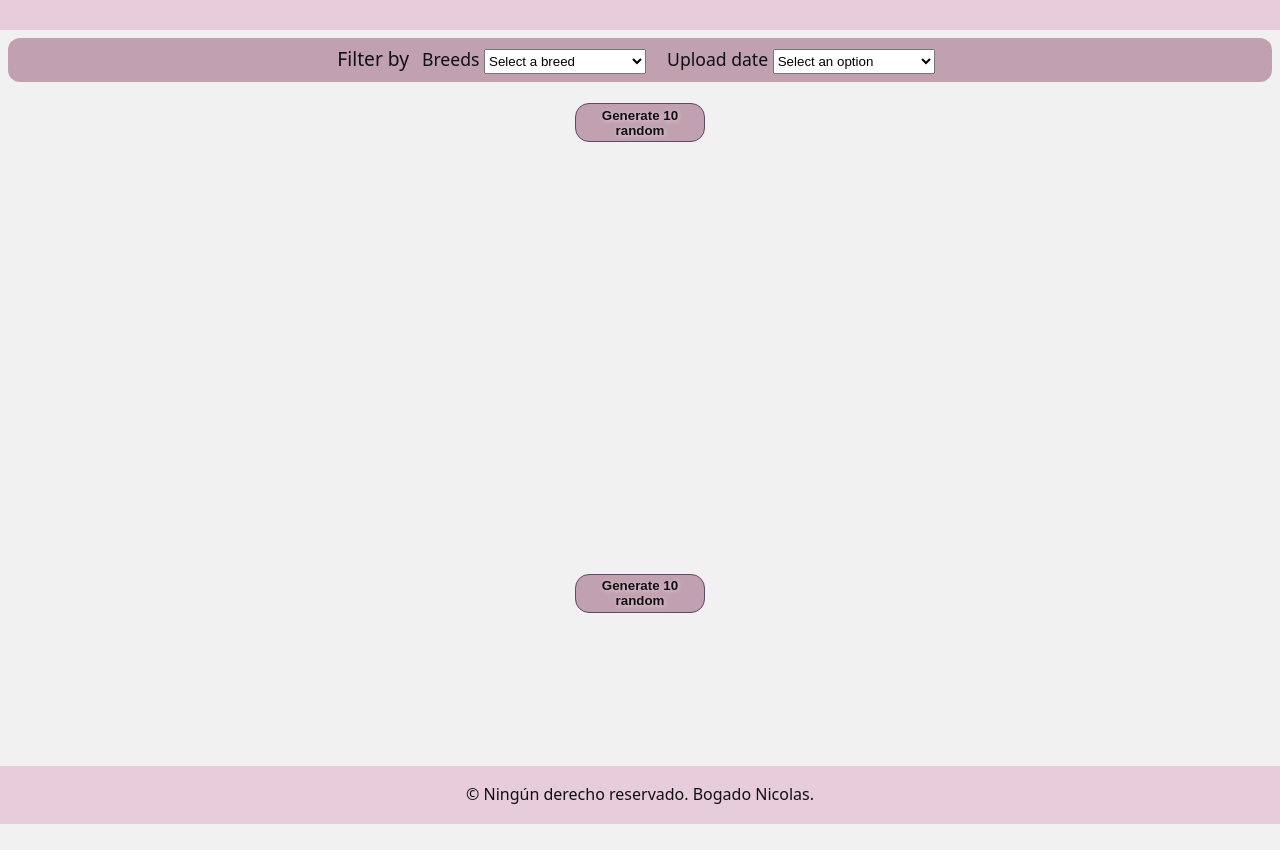
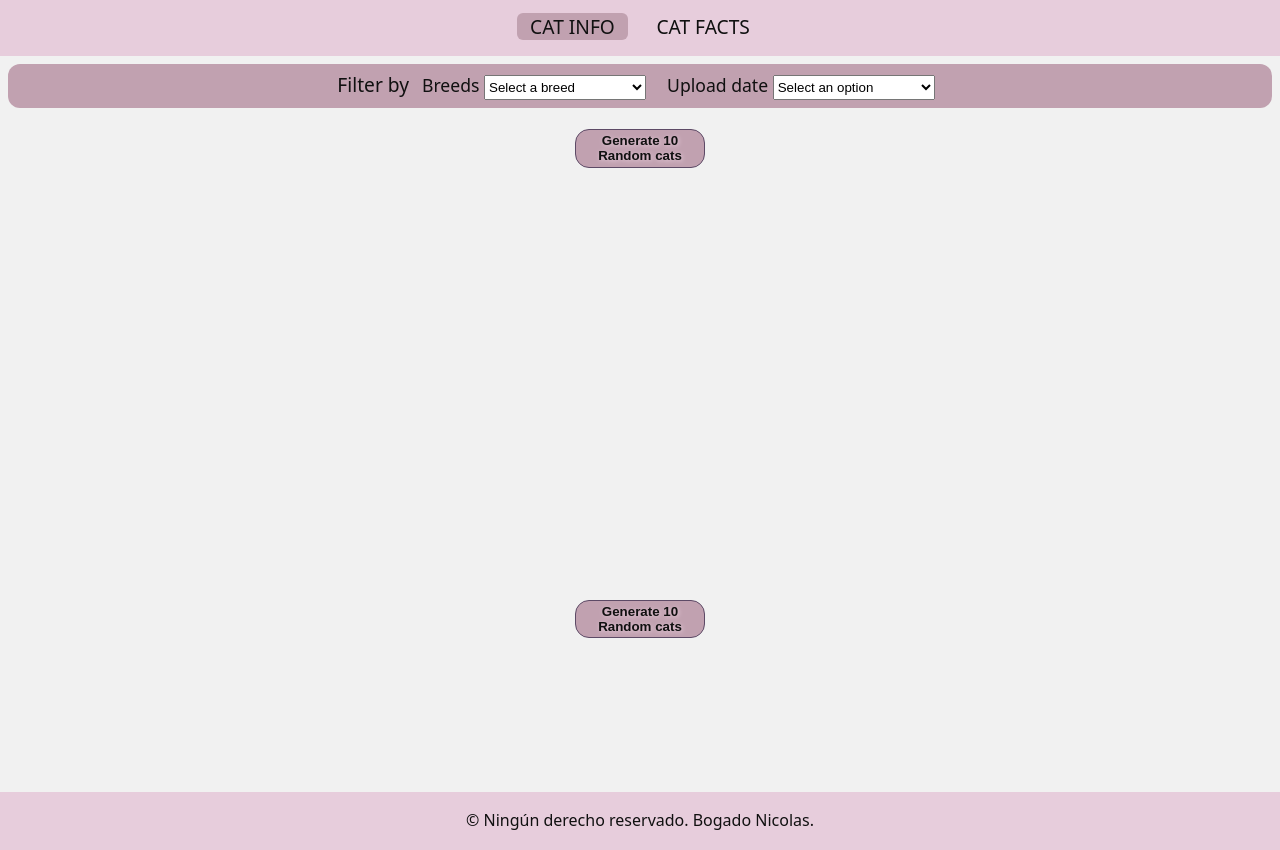
Before and after one commit to naBogado/PARCIAL2, a website built with Vite: page index.html in a window 1280 px wide. Shown: the part 56-906 px from the top of the page. Before the commit the page ends 880 px from the top, so only its background shows below. Built offline with nearby package versions, Linux system fonts and the light colour scheme; no server answers.

Commit message:
Funcionalidades listas, falta tratar API Key

```diff
--- a/index.html
+++ b/index.html
@@ -9,11 +9,12 @@
   <body>
     <header>
       <h1>Kittypedia</h1>
-      <div class="menu"></div>
+      <ul class="menu">
+        <li><a href="/index.html" class="active">CAT INFO</a></li>
+        <li><a href="/public/extra.html">CAT FACTS</a></li>
+      </ul>
     </header>
     <main>
-      <div id="resultado"></div>
-
       <section class="filter">
         <form action="">
           Filter by
@@ -36,10 +37,10 @@
         </form>
       </section>
       <div class="main-content">
-        <button class="genBtn">Generate 10 random</button>
+        <button class="genBtn">Generate 10 Random cats</button>
         <div class="loader hidden"></div>
         <section class="data"></section>
-        <button class="genBtn">Generate 10 random</button>
+        <button class="genBtn">Generate 10 Random cats</button>
       </div>
     </main>
     <footer>
```
